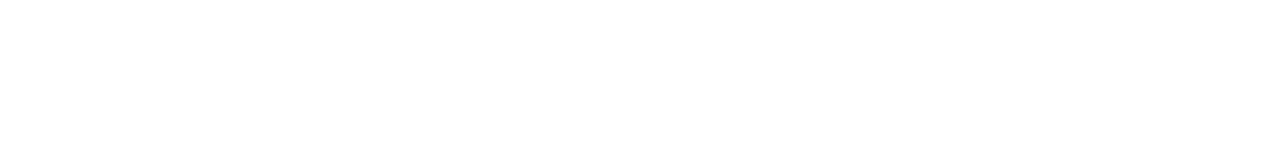
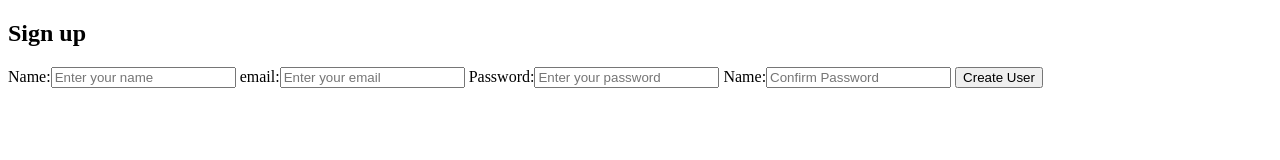
Before and after one commit to AmerShadow/gitpractice, a plain HTML site: page signup.html in a window 1280 px wide. Drawn offline with Linux system fonts and the light colour scheme.

Commit message:
Sign up page completed

```diff
--- a/signup.html
+++ b/signup.html
@@ -4,8 +4,17 @@
     <meta charset="UTF-8">
     <meta http-equiv="X-UA-Compatible" content="IE=edge">
     <meta name="viewport" content="width=device-width, initial-scale=1.0">
-    <title>SignUp page</title>
+    <title>Sign up page</title>
+
 </head>
 <body>
-
+    <h2>Sign up</h2>
+    <form action="#" method="POST">
+        Name:<input type="text" name="name" id="name" placeholder="Enter your name">
+        email:<input type="email" name="email" id="email" placeholder="Enter your email">
+        Password:<input type="password" name="password" id="password" placeholder="Enter your password">
+        Name:<input type="password" name="name" id="name" placeholder="Confirm Password">
+        <input type="submit" value="Create User">
+    </form>
 </body>
+</html>
```
